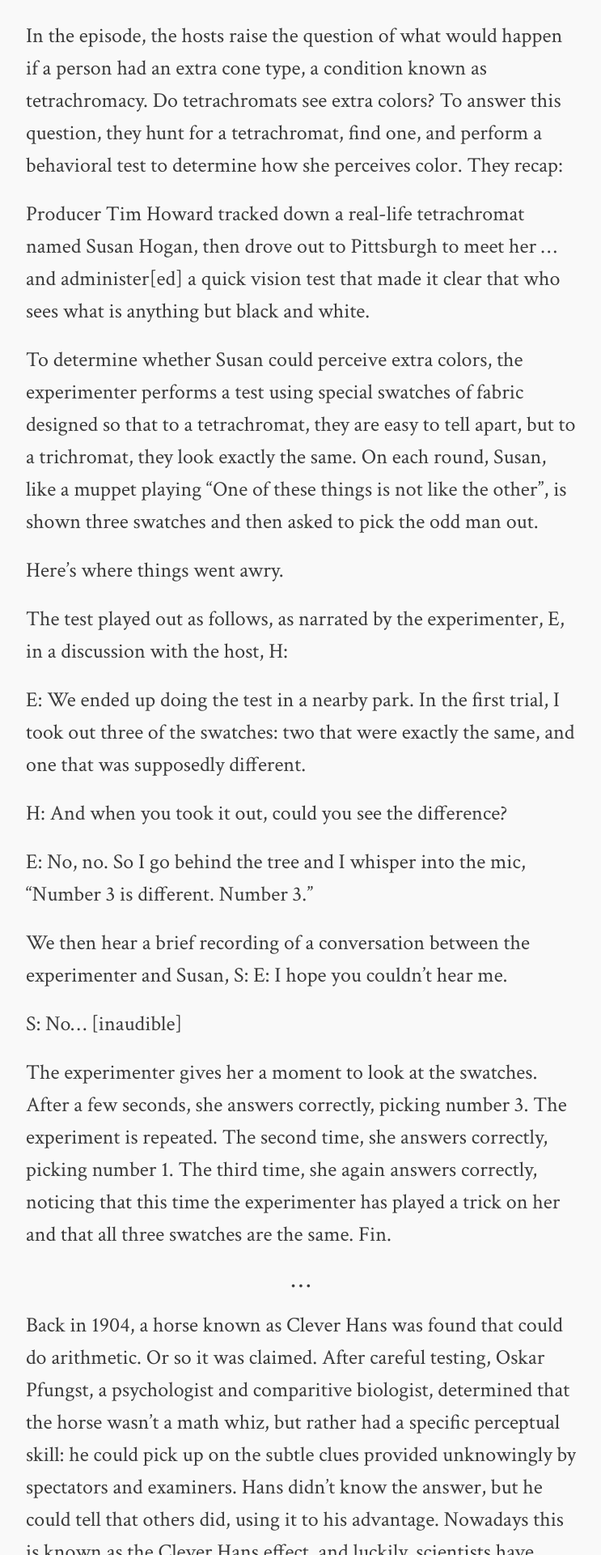
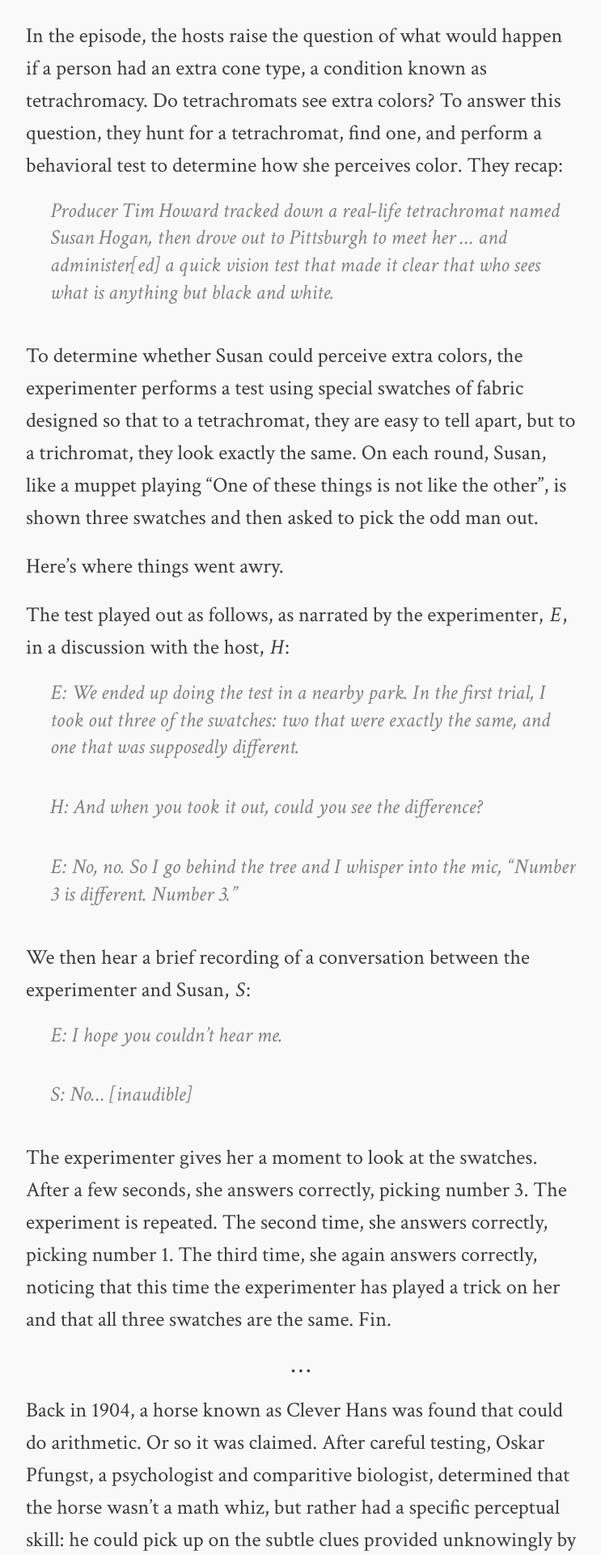
Before and after one commit to suchow/suchow.io, a Jekyll site: the page built from _posts/2013-01-11-radiolab.md, in a window 1280 px wide. Shown: the part 1515-3435 px from the top of the page at 81% size, without its empty margins (268-1011 px from the left). Built offline with Jekyll 4.4.1, drawn with Linux system fonts in a browser that asks for light colours; comment, search, counter and statistics services are not loaded; some of the changed text lies outside the part shown.

Commit message:
Improve style and formatting of Radiolab post

```diff
--- a/_posts/2013-01-11-radiolab.md
+++ b/_posts/2013-01-11-radiolab.md
@@ -16,24 +16,25 @@ In May 2012, Radiolab ran an episode on the perception of color. In the episode,
 
 In the episode, the hosts raise the question of what would happen if a person had an extra cone type, a condition known as tetrachromacy. Do tetrachromats see extra colors? To answer this question, they hunt for a tetrachromat, find one, and perform a behavioral test to determine how she perceives color. They recap:
 
-Producer Tim Howard tracked down a real-life tetrachromat named Susan Hogan, then drove out to Pittsburgh to meet her … and administer[ed] a quick vision test that made it clear that who sees what is anything but black and white.
+>Producer Tim Howard tracked down a real-life tetrachromat named Susan Hogan, then drove out to Pittsburgh to meet her … and administer[ed] a quick vision test that made it clear that who sees what is anything but black and white.
 
 To determine whether Susan could perceive extra colors, the experimenter performs a test using special swatches of fabric designed so that to a tetrachromat, they are easy to tell apart, but to a trichromat, they look exactly the same. On each round, Susan, like a muppet playing “One of these things is not like the other”, is shown three swatches and then asked to pick the odd man out.
 
 Here's where things went awry.
 
-The test played out as follows, as narrated by the experimenter, E, in a discussion with the host, H:
+The test played out as follows, as narrated by the experimenter, *E*, in a discussion with the host, *H*:
 
-E: We ended up doing the test in a nearby park. In the first trial, I took out three of the swatches: two that were exactly the same, and one that was supposedly different.
+>E: We ended up doing the test in a nearby park. In the first trial, I took out three of the swatches: two that were exactly the same, and one that was supposedly different.
 
-H: And when you took it out, could you see the difference?
+>H: And when you took it out, could you see the difference?
 
-E: No, no. So I go behind the tree and I whisper into the mic, "Number 3 is different. Number 3."
+>E: No, no. So I go behind the tree and I whisper into the mic, "Number 3 is different. Number 3."
 
-We then hear a brief recording of a conversation between the experimenter and Susan, S:
-E: I hope you couldn't hear me.
+We then hear a brief recording of a conversation between the experimenter and Susan, *S*:
 
-S: No… [inaudible]
+>E: I hope you couldn't hear me.
+
+>S: No… [inaudible]
 
 The experimenter gives her a moment to look at the swatches. After a few seconds, she answers correctly, picking number 3. The experiment is repeated. The second time, she answers correctly, picking number 1. The third time, she again answers correctly, noticing that this time the experimenter has played a trick on her and that all three swatches are the same. Fin.
 
@@ -43,7 +44,7 @@ Back in 1904, a horse known as Clever Hans was found that could do arithmetic. O
 
 Radiolab's tetrachromacy experiment did nothing to prevent the Clever Hans effect: the experimenter knew the correct answer and was in the presence of the participant during the test.
 
-Strike one.
+*Strike one*.
 
 {% include separator.html %}
 
@@ -55,7 +56,7 @@ In fact, some people guess correctly more than 1/5 of the time, every time they
 
 In Radiolab's tetrachromacy experiment, the choice of which swatch to use as the odd man out was made by the experimenter. The order was picked for the purpose of telling a good story. Providing trial-by-trial feedback to the participant may have altered the results.
 
-Strike two.
+*Strike two*.
 
 {% include separator.html %}
 
@@ -63,7 +64,7 @@ When a doctor screens a patient for colon cancer, or when the TSA screens a flye
 
 Later in the segment, after the experiment with Susan the tetrachromat, Radiolab repeats the procedure with a new participant who is a known trichromat. Without a fourth type of cone, the participant lacks the capacity to see any color that requires it. And those are precisely the colors needed to pass Radiolab's test. The new participant should fail. But that's not what happened. Instead, the trichromat performed just as well as the tetrachromat, answering all of the questions correctly. This is like a TSA agent who thinks that every flyer carries contraband, or a doctor who thinks that every patient has cancer. Without an ability to distinguish healthy from sick, present from absent, or a normal gamut from one with extra colors, these tests are useless.
 
-Strike three.
+*Strike three*.
 
 {% include separator.html %}
 
@@ -71,6 +72,6 @@ Am I holding Radiolab to too high a standard? Is it right to demand that their i
 
 At its core, the public understanding of science isn't just about knowing the latest research findings and building an arsenal of neat facts and tidbits; rather, it's about developing a skeptical mind that can control its own beliefs by evaluating evidence. In an interview with Charlie Rose, Carl Sagan once said:
 
-Science is more than a body of knowledge. It's a way of thinking, a way of skeptically interrogating the universe with a fine understanding of human fallibility. If we are not able to ask skeptical questions, to interrogate those who tell us that something is true, to be skeptical of those on authority, then we are up for grab by the next charlatan, political or religious, who comes ambling along.
+>Science is more than a body of knowledge. It's a way of thinking, a way of skeptically interrogating the universe with a fine understanding of human fallibility. If we are not able to ask skeptical questions, to interrogate those who tell us that something is true, to be skeptical of those on authority, then we are up for grab by the next charlatan, political or religious, who comes ambling along.
 
 For a show like Radiolab, fascinated by the boundary between what's known and what could be, funded by the National Science Foundation, and listened to by millions, what's most important is not the ideas but the process by which those ideas are tested and confirmed. That's science, and it's where Radiolab misstepped.
--- a/assets/css/i.css
+++ b/assets/css/i.css
@@ -296,10 +296,11 @@ small {
 
 blockquote, blockquote p {
   font-style: italic;
+  font-size: 26px;
   line-height: 1.3em;
-  text-align: center;
-  color: #3c3c3c;
+  color: gray;
   margin-bottom: 40px;
+  margin-left: 15px;
 }
 
 .separator {
@@ -984,7 +985,7 @@ footer .social a {
   }
 
   blockquote, blockquote p {
-    font-size: 32px;
+    font-size: 26px;
   }
 
   footer {
```
Also changed, not shown: _sass/_styles.scss (+4 -3 lines).
